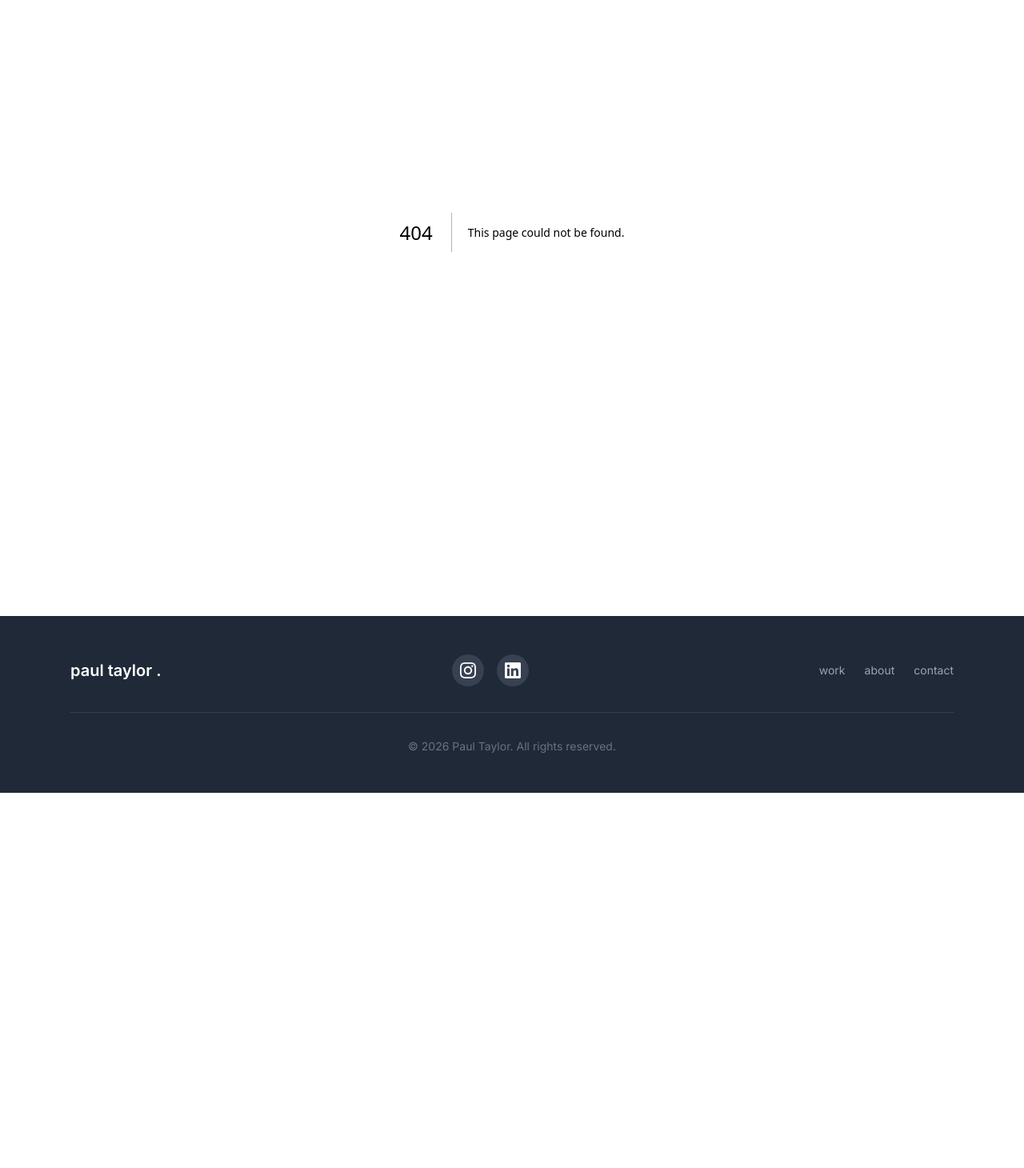
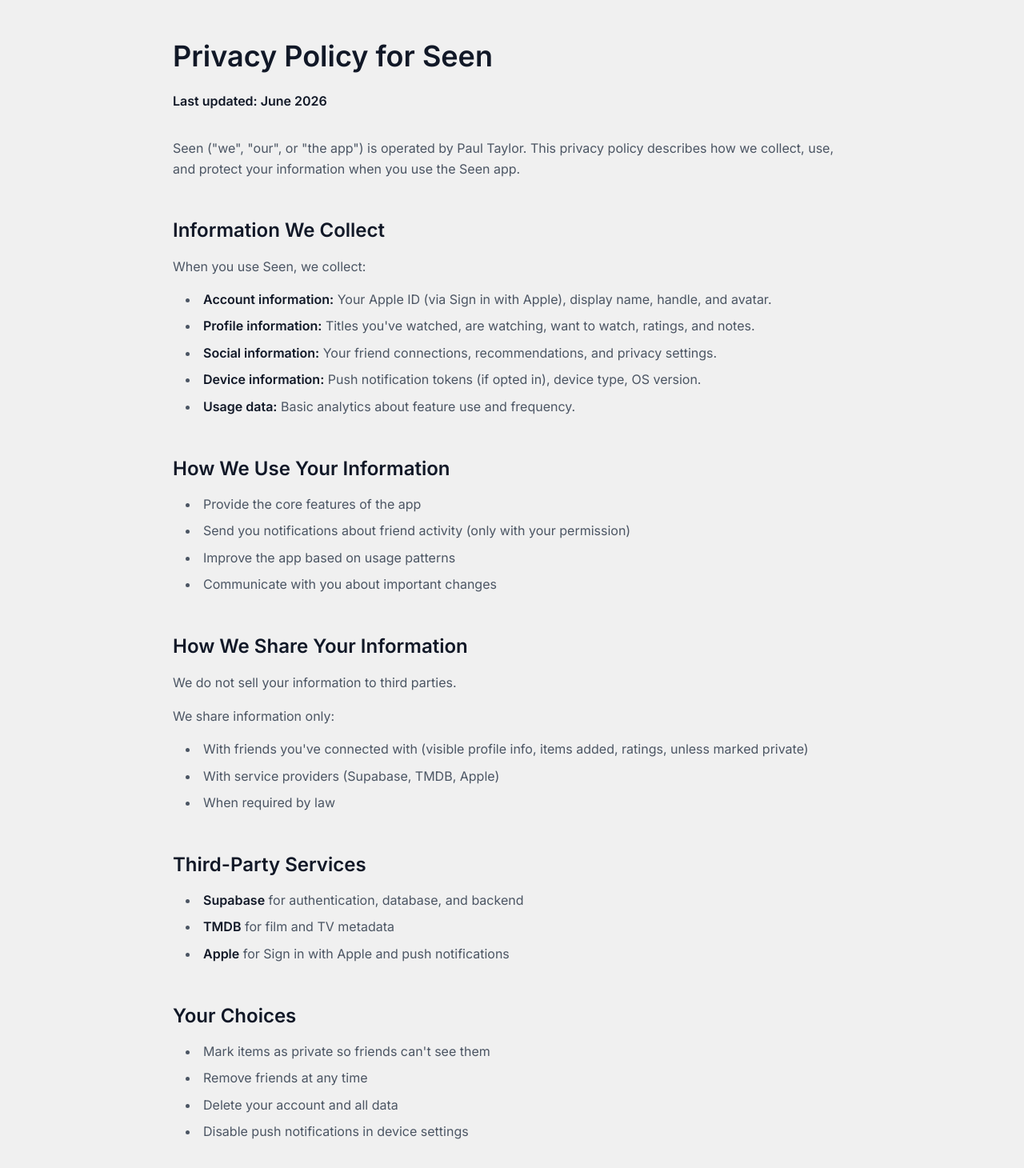
Before and after one commit to ptaylor126/portfolio, a Next.js app: page /seen/privacy in a window 1280 px wide. Before the commit this address had no page. Shown: the part 110-1570 px from the top of the page at 80% size. Before the commit the page ends 1101 px from the top, so only its background shows below. Built offline with nearby package versions, Linux system fonts and the light colour scheme.

Commit message:
Add privacy policy and terms of service for Seen app

```diff
--- /dev/null
+++ b/src/app/seen/privacy/page.tsx
@@ -0,0 +1,86 @@
+export const metadata = {
+  title: 'Privacy Policy - Seen | Paul Taylor',
+  description: 'Privacy policy for the Seen app.',
+}
+
+export default function PrivacyPage() {
+  return (
+    <div className="pt-20">
+      <section className="max-w-4xl mx-auto px-6 py-20">
+        <h1 className="text-4xl font-semibold text-gray-900 mb-6">Privacy Policy for Seen</h1>
+        <p className="text-gray-600 mb-8"><strong className="text-gray-900 font-semibold">Last updated: June 2026</strong></p>
+
+        <p className="text-gray-600 mb-4 leading-relaxed">
+          Seen ("we", "our", or "the app") is operated by Paul Taylor. This privacy policy describes how we collect, use, and protect your information when you use the Seen app.
+        </p>
+
+        <h2 className="text-2xl font-semibold text-gray-900 mt-12 mb-4">Information We Collect</h2>
+        <p className="text-gray-600 mb-4 leading-relaxed">When you use Seen, we collect:</p>
+        <ul className="list-disc list-inside text-gray-600 mb-4 space-y-2 ml-4">
+          <li><strong className="text-gray-900 font-semibold">Account information:</strong> Your Apple ID (via Sign in with Apple), display name, handle, and avatar.</li>
+          <li><strong className="text-gray-900 font-semibold">Profile information:</strong> Titles you've watched, are watching, want to watch, ratings, and notes.</li>
+          <li><strong className="text-gray-900 font-semibold">Social information:</strong> Your friend connections, recommendations, and privacy settings.</li>
+          <li><strong className="text-gray-900 font-semibold">Device information:</strong> Push notification tokens (if opted in), device type, OS version.</li>
+          <li><strong className="text-gray-900 font-semibold">Usage data:</strong> Basic analytics about feature use and frequency.</li>
+        </ul>
+
+        <h2 className="text-2xl font-semibold text-gray-900 mt-12 mb-4">How We Use Your Information</h2>
+        <ul className="list-disc list-inside text-gray-600 mb-4 space-y-2 ml-4">
+          <li>Provide the core features of the app</li>
+          <li>Send you notifications about friend activity (only with your permission)</li>
+          <li>Improve the app based on usage patterns</li>
+          <li>Communicate with you about important changes</li>
+        </ul>
+
+        <h2 className="text-2xl font-semibold text-gray-900 mt-12 mb-4">How We Share Your Information</h2>
+        <p className="text-gray-600 mb-4 leading-relaxed">We do not sell your information to third parties.</p>
+        <p className="text-gray-600 mb-4 leading-relaxed">We share information only:</p>
+        <ul className="list-disc list-inside text-gray-600 mb-4 space-y-2 ml-4">
+          <li>With friends you've connected with (visible profile info, items added, ratings, unless marked private)</li>
+          <li>With service providers (Supabase, TMDB, Apple)</li>
+          <li>When required by law</li>
+        </ul>
+
+        <h2 className="text-2xl font-semibold text-gray-900 mt-12 mb-4">Third-Party Services</h2>
+        <ul className="list-disc list-inside text-gray-600 mb-4 space-y-2 ml-4">
+          <li><strong className="text-gray-900 font-semibold">Supabase</strong> for authentication, database, and backend</li>
+          <li><strong className="text-gray-900 font-semibold">TMDB</strong> for film and TV metadata</li>
+          <li><strong className="text-gray-900 font-semibold">Apple</strong> for Sign in with Apple and push notifications</li>
+        </ul>
+
+        <h2 className="text-2xl font-semibold text-gray-900 mt-12 mb-4">Your Choices</h2>
+        <ul className="list-disc list-inside text-gray-600 mb-4 space-y-2 ml-4">
+          <li>Mark items as private so friends can't see them</li>
+          <li>Remove friends at any time</li>
+          <li>Delete your account and all data</li>
+          <li>Disable push notifications in device settings</li>
+        </ul>
+
+        <h2 className="text-2xl font-semibold text-gray-900 mt-12 mb-4">Account Deletion</h2>
+        <p className="text-gray-600 mb-4 leading-relaxed">
+          To delete your account, contact us at the email below. Your account enters a 30-day grace period during which you can restore it by signing back in. After 30 days, your data is permanently deleted.
+        </p>
+
+        <h2 className="text-2xl font-semibold text-gray-900 mt-12 mb-4">Data Security</h2>
+        <p className="text-gray-600 mb-4 leading-relaxed">
+          We use industry-standard security measures including encryption in transit and at rest. No method of transmission over the internet is 100% secure.
+        </p>
+
+        <h2 className="text-2xl font-semibold text-gray-900 mt-12 mb-4">Children's Privacy</h2>
+        <p className="text-gray-600 mb-4 leading-relaxed">
+          Seen is not intended for users under 13. We do not knowingly collect information from children under 13.
+        </p>
+
+        <h2 className="text-2xl font-semibold text-gray-900 mt-12 mb-4">Changes to This Policy</h2>
+        <p className="text-gray-600 mb-4 leading-relaxed">
+          We may update this policy. We will notify users of significant changes through the app.
+        </p>
+
+        <h2 className="text-2xl font-semibold text-gray-900 mt-12 mb-4">Contact</h2>
+        <p className="text-gray-600 mb-4 leading-relaxed">
+          For questions about this policy or your data: <a href="mailto:thisispaultaylor@icloud.com" className="underline">thisispaultaylor@icloud.com</a>
+        </p>
+      </section>
+    </div>
+  )
+}
--- /dev/null
+++ b/src/app/seen/terms/page.tsx
@@ -0,0 +1,74 @@
+export const metadata = {
+  title: 'Terms of Service - Seen | Paul Taylor',
+  description: 'Terms of service for the Seen app.',
+}
+
+export default function TermsPage() {
+  return (
+    <div className="pt-20">
+      <section className="max-w-4xl mx-auto px-6 py-20">
+        <h1 className="text-4xl font-semibold text-gray-900 mb-6">Terms of Service for Seen</h1>
+        <p className="text-gray-600 mb-8"><strong className="text-gray-900 font-semibold">Last updated: June 2026</strong></p>
+
+        <p className="text-gray-600 mb-4 leading-relaxed">By using the Seen app, you agree to these terms.</p>
+
+        <h2 className="text-2xl font-semibold text-gray-900 mt-12 mb-4">Eligibility</h2>
+        <p className="text-gray-600 mb-4 leading-relaxed">You must be at least 13 years old to use Seen.</p>
+
+        <h2 className="text-2xl font-semibold text-gray-900 mt-12 mb-4">Account</h2>
+        <p className="text-gray-600 mb-4 leading-relaxed">
+          You are responsible for maintaining the security of your account. You agree to provide accurate information when creating your account.
+        </p>
+
+        <h2 className="text-2xl font-semibold text-gray-900 mt-12 mb-4">Acceptable Use</h2>
+        <p className="text-gray-600 mb-4 leading-relaxed">You agree not to:</p>
+        <ul className="list-disc list-inside text-gray-600 mb-4 space-y-2 ml-4">
+          <li>Use Seen for any illegal purpose</li>
+          <li>Impersonate others</li>
+          <li>Harass or abuse other users</li>
+          <li>Share content that violates intellectual property rights</li>
+          <li>Attempt to access other users' accounts</li>
+          <li>Reverse-engineer or interfere with the app's functionality</li>
+        </ul>
+
+        <h2 className="text-2xl font-semibold text-gray-900 mt-12 mb-4">Content</h2>
+        <p className="text-gray-600 mb-4 leading-relaxed">
+          You retain ownership of content you post (ratings, notes, recommendations). By using Seen, you grant us a license to display this content to your friends and other connected users as designed by the app.
+        </p>
+        <p className="text-gray-600 mb-4 leading-relaxed">
+          We rely on The Movie Database (TMDB) for film and television metadata. Image and title rights remain with the original copyright holders.
+        </p>
+
+        <h2 className="text-2xl font-semibold text-gray-900 mt-12 mb-4">Friend Connections</h2>
+        <p className="text-gray-600 mb-4 leading-relaxed">
+          Friendships are mutual. Either party can end a friendship at any time. When a friendship ends, past recommendations remain visible to the recipient but no further activity is shared.
+        </p>
+
+        <h2 className="text-2xl font-semibold text-gray-900 mt-12 mb-4">Termination</h2>
+        <p className="text-gray-600 mb-4 leading-relaxed">
+          We may suspend or terminate your account if you violate these terms. You may delete your account at any time.
+        </p>
+
+        <h2 className="text-2xl font-semibold text-gray-900 mt-12 mb-4">Disclaimer</h2>
+        <p className="text-gray-600 mb-4 leading-relaxed">
+          Seen is provided "as is" without warranties of any kind. We do not guarantee the app will be error-free or always available.
+        </p>
+
+        <h2 className="text-2xl font-semibold text-gray-900 mt-12 mb-4">Limitation of Liability</h2>
+        <p className="text-gray-600 mb-4 leading-relaxed">
+          To the maximum extent permitted by law, we are not liable for any indirect, incidental, or consequential damages arising from your use of Seen.
+        </p>
+
+        <h2 className="text-2xl font-semibold text-gray-900 mt-12 mb-4">Changes to These Terms</h2>
+        <p className="text-gray-600 mb-4 leading-relaxed">
+          We may update these terms. Continued use of the app after changes constitutes acceptance of the new terms.
+        </p>
+
+        <h2 className="text-2xl font-semibold text-gray-900 mt-12 mb-4">Contact</h2>
+        <p className="text-gray-600 mb-4 leading-relaxed">
+          For questions about these terms: <a href="mailto:thisispaultaylor@icloud.com" className="underline">thisispaultaylor@icloud.com</a>
+        </p>
+      </section>
+    </div>
+  )
+}
```
